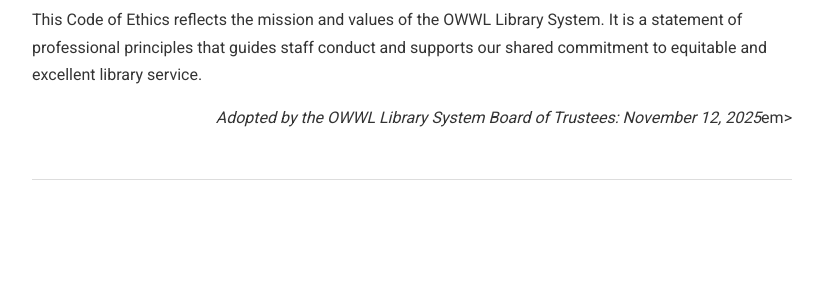
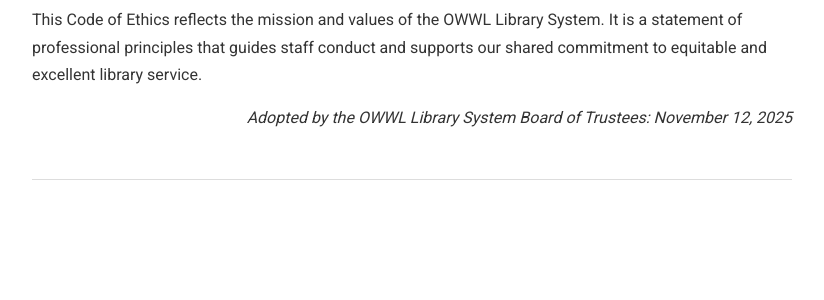
Before and after one commit to OWWL-Library-System/system-policies, a Jekyll site: the page built from policies/Code-of-Ethics.md, in a window 1280 px wide. Shown: the part 889-1189 px from the top of the page, without its empty margins (228-1052 px from the left). Built offline with Jekyll 4.4.1, drawn with Linux system fonts in a browser that asks for light colours; our own code applies the rules of GitHub Pages for plain Markdown files.

Commit message:
Update Code-of-Ethics.md

```diff
--- a/policies/Code-of-Ethics.md
+++ b/policies/Code-of-Ethics.md
@@ -19,4 +19,4 @@ The OWWL Library System, chartered by New York State, supports and strengthens p
 
 This Code of Ethics reflects the mission and values of the OWWL Library System. It is a statement of professional principles that guides staff conduct and supports our shared commitment to equitable and excellent library service.
 
-<p class="text-right"><em>Adopted by the OWWL Library System Board of Trustees: November 12, 2025</em>em></p>
+<p class="text-right"><em>Adopted by the OWWL Library System Board of Trustees: November 12, 2025</em></p>
```
